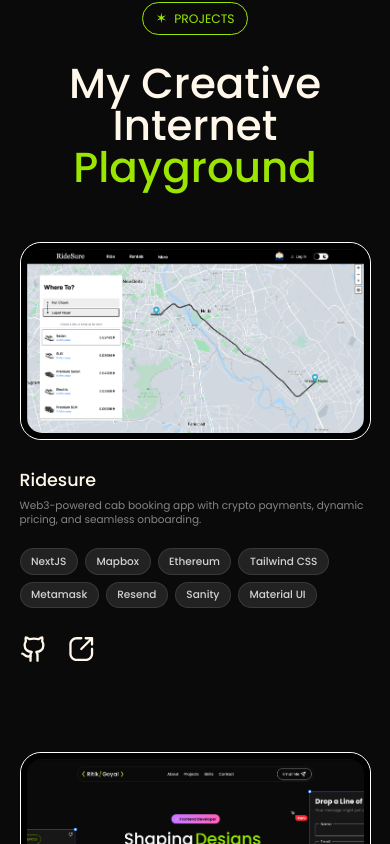
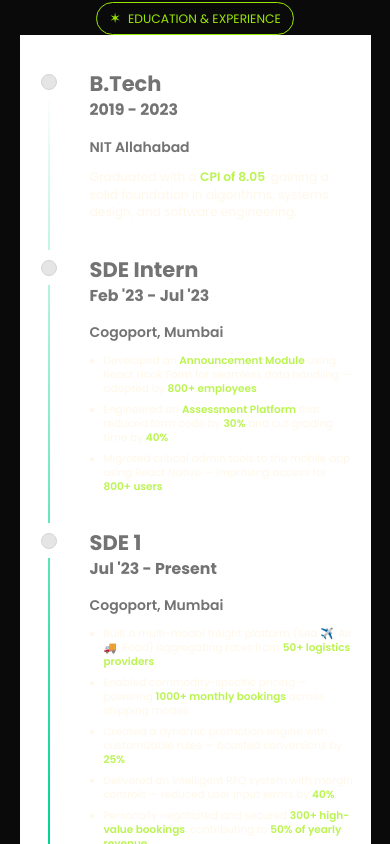
Before and after one commit to goyalritik-rg/portfolio, a Next.js app: page / in a window 390 px wide. Shown: the part 1480-2324 px from the top of the page. Built offline with nearby package versions, Linux system fonts and the light colour scheme.

Commit message:
experience timeline added

```diff
--- a/src/app/page.js
+++ b/src/app/page.js
@@ -8,6 +8,7 @@
 import { Skills } from "@/components/Skills";
 import HelloScreen from "@/common/components/HelloScreen";
 import ScrollProgress from "@/common/components/ScrollProgress";
+import Experiences from "@/components/Experiences";
 
 export default function Home() {
   return (
@@ -23,6 +24,7 @@
         <Navbar />
         <Hero />
         <Introduction />
+        <Experiences />
         <Projects />
         <Skills />
         <CallToAction />
--- /dev/null
+++ b/src/common/ui-components/Timeline.js
@@ -0,0 +1,88 @@
+"use client";
+
+import { useScroll, useTransform, motion } from "framer-motion";
+import { useEffect, useRef, useState } from "react";
+
+export default function Timeline({ data }) {
+  const ref = useRef(null);
+  const containerRef = useRef(null);
+  const [height, setHeight] = useState(0);
+
+  useEffect(() => {
+    if (ref.current) {
+      const rect = ref.current.getBoundingClientRect();
+      setHeight(rect.height);
+    }
+  }, [ref]);
+
+  const { scrollYProgress } = useScroll({
+    target: containerRef,
+    offset: ["start 50%", "end 50%"],
+  });
+
+  const heightTransform = useTransform(scrollYProgress, [0, 1], [0, height]);
+  const opacityTransform = useTransform(scrollYProgress, [0, 0.1], [0, 1]);
+
+  return (
+    <div className="w-full bg-white dark:bg-neutral-950" ref={containerRef}>
+      <div ref={ref} className="relative max-w-7xl mx-auto pb-20">
+        {data.map((item, index) => {
+          const { title, content, startDate, endDate, company, icon } = item;
+
+          return (
+            <div
+              key={index}
+              className="flex justify-between pt-10 md:pt-40 md:gap-15"
+            >
+              <div className="sticky flex flex-col md:flex-row z-40 items-center top-1/5 self-start max-w-xs lg:max-w-sm md:w-full">
+                <div className="h-10 absolute left-3.5  w-10 rounded-full bg-white dark:bg-black flex max-sm:-mt-1.5 items-center justify-center">
+                  <div className="h-4 w-4 rounded-full bg-neutral-200 dark:bg-neutral-800 border border-neutral-300 dark:border-neutral-700 p-2" />
+                </div>
+
+                <h3 className="hidden md:flex flex-col text-xl md:pl-20 md:text-5xl font-bold text-neutral-500 dark:text-neutral-500 w-max">
+                  <p className="text-base md:text-3xl">{`${startDate} - ${endDate ? endDate : "Present"}`}</p>
+                  <div className="flex items-center gap-2">
+                    {icon && <span className="mr-2 -mb-4">{icon}</span>}
+                    <p className="mt-5 w-max">{title}</p>
+                  </div>
+                </h3>
+              </div>
+
+              <div className="relative pl-20 pr-4 md:pl-4 w-full md:w-[55%]">
+                <h3 className="md:hidden block text-2xl mb-4 text-left font-bold text-neutral-500 dark:text-neutral-500">
+                  <p> {title}</p>
+                  <p className="text-lg">
+                    {`${startDate} - ${endDate ? endDate : "Present"}`}
+                  </p>
+                </h3>
+
+                <div className="flex gap-3  md:gap-5 flex-col">
+                  <p className="text-base md:text-3xl font-semibold text-neutral-500">
+                    {company}
+                  </p>
+
+                  <div className="text-xs md:text-base">{content}</div>
+                </div>
+              </div>
+            </div>
+          );
+        })}
+
+        <div
+          style={{
+            height: height + "px",
+          }}
+          className="absolute md:left-8 left-8 top-8 overflow-hidden w-[2px] bg-[linear-gradient(to_bottom,var(--tw-gradient-stops))] from-transparent from-[0%] via-neutral-200 dark:via-neutral-700 to-transparent to-[99%]  [mask-image:linear-gradient(to_bottom,transparent_0%,black_10%,black_90%,transparent_100%)] "
+        >
+          <motion.div
+            style={{
+              height: heightTransform,
+              opacity: opacityTransform,
+            }}
+            className="absolute inset-x-0 top-0 w-[2px] bg-gradient-to-t from-green-600 via-emerald-400 to-transparent from-[0%] via-[10%] rounded-full"
+          />
+        </div>
+      </div>
+    </div>
+  );
+}
--- a/src/components/Experiences.js
+++ b/src/components/Experiences.js
@@ -1,71 +1,101 @@
 import Tag from "@/common/ui-components/Tag";
-import { GrPowerReset } from "react-icons/gr";
-import { useAnimate } from "framer-motion";
+import Timeline from "@/common/ui-components/Timeline";
 
-const EXPERIENCES = [
+export function Highlight({ children }) {
+  return <span className="text-lime-300 font-semibold">{children}</span>;
+}
+
+const experiences = [
   {
-    role: "SDE-1",
-    company: "COGOPORT",
-    duration: "July'23 - Present",
+    title: "B.Tech",
+    startDate: "2019",
+    endDate: "2023",
+    company: "NIT Allahabad",
+    content: (
+      <div>
+        <p className="text-sm md:text-base">
+          Graduated with a <Highlight>CPI of 8.05</Highlight>, gaining a solid
+          foundation in algorithms, systems design, and software engineering.
+        </p>
+      </div>
+    ),
   },
   {
-    role: "SDE Intern",
-    company: "COGOPORT",
-    duration: "Jan'23 - June'23",
+    title: "SDE Intern",
+    startDate: "Feb '23",
+    endDate: "Jul '23",
+    company: "Cogoport, Mumbai",
+    content: (
+      <div>
+        <ul className="list-disc ml-4 md:ml-6 flex flex-col md:gap-4 gap-2">
+          <li>
+            Developed an <Highlight>Announcement Module</Highlight> using React
+            Hook Form for seamless data handling — adopted by{" "}
+            <Highlight>800+ employees</Highlight>.
+          </li>
+          <li>
+            Engineered an <Highlight>Assessment Platform</Highlight> that
+            reduced form code by <Highlight>30%</Highlight> and cut grading time
+            by <Highlight>40%</Highlight>.
+          </li>
+          <li>
+            Migrated critical admin tools to the mobile app using React Native —
+            improving access for <Highlight>800+ users</Highlight>.
+          </li>
+        </ul>
+      </div>
+    ),
+  },
+  {
+    title: "SDE 1",
+    startDate: "Jul '23",
+    endDate: null,
+    company: "Cogoport, Mumbai",
+    content: (
+      <div>
+        <ul className="list-disc ml-4 md:ml-6 flex flex-col md:gap-4 gap-2">
+          <li>
+            Built a multi-modal freight platform (Sea ✈️, Air 🚚, Road)
+            aggregating rates from{" "}
+            <Highlight>50+ logistics providers</Highlight>.
+          </li>
+          <li>
+            Enabled commodity-specific pricing — powering{" "}
+            <Highlight>1000+ monthly bookings</Highlight> across shipping modes.
+          </li>
+          <li>
+            Created a dynamic promotion engine with customizable rules — boosted
+            conversions by <Highlight>25%</Highlight>.
+          </li>
+          <li>
+            Delivered an intelligent RFQ system with margin controls — reduced
+            user input errors by <Highlight>40%</Highlight>.
+          </li>
+          <li>
+            Personally negotiated and secured{" "}
+            <Highlight>300+ high-value bookings</Highlight>, contributing to{" "}
+            <Highlight>50% of yearly revenue</Highlight>.
+          </li>
+          <li>
+            Developed <Highlight>CogoBot</Highlight>, an AI-powered chatbot
+            answering <Highlight>200+ daily queries</Highlight> — cut support
+            tickets by <Highlight>30%</Highlight>.
+          </li>
+        </ul>
+      </div>
+    ),
   },
 ];
 
-const Experiences = ({ onReset = () => {} }) => {
-  const [scope, animate] = useAnimate();
-
-  const triggerAnimation = () =>
-    animate(
-      scope.current,
-      { rotate: 360 },
-      { duration: 1, repeat: Infinity, ease: "linear" }
-    );
-
-  const stopAnimation = () =>
-    animate(scope.current, { rotate: 0 }, { duration: 0.5 });
-
-  const onClick = () => {
-    triggerAnimation();
-    onReset();
-
-    setTimeout(stopAnimation, 1000);
-  };
-
+const Experiences = () => {
   return (
-    <div className="w-full h-full cursor-auto p-6 relative flex justify-between flex-col-reverse">
-      <GrPowerReset
-        ref={scope}
-        className="text-white absolute top-3 right-3 text-lg cursor-pointer"
-        onClick={onClick}
-      />
-
-      <div className="flex flex-col gap-6">
-        <Tag>Education</Tag>
-
-        <div className="flex flex-col gap-1.5">
-          <div className="text-white/50 text-lg font-bold">B.TECH</div>
-          <div className="text-white text-2xl">NIT Allahabad</div>
-        </div>
+    <section className="py-24 container mx-auto" id="experiences">
+      <div className="flex justify-center">
+        <Tag>Education & Experience</Tag>
       </div>
 
-      <div className="flex flex-col gap-6">
-        <Tag>Experiences</Tag>
-
-        {EXPERIENCES.map(({ role, company, duration }, idx) => (
-          <div key={idx} className="flex flex-col gap-1.5">
-            <div className="flex justify-between">
-              <div className="text-white/50 text-lg font-bold">{role}</div>
-              <div className="text-white/50 text-sm">{duration}</div>
-            </div>
-            <div className="text-white text-2xl">{company}</div>
-          </div>
-        ))}
-      </div>
-    </div>
+      <Timeline data={experiences} />
+    </section>
   );
 };
 
```
